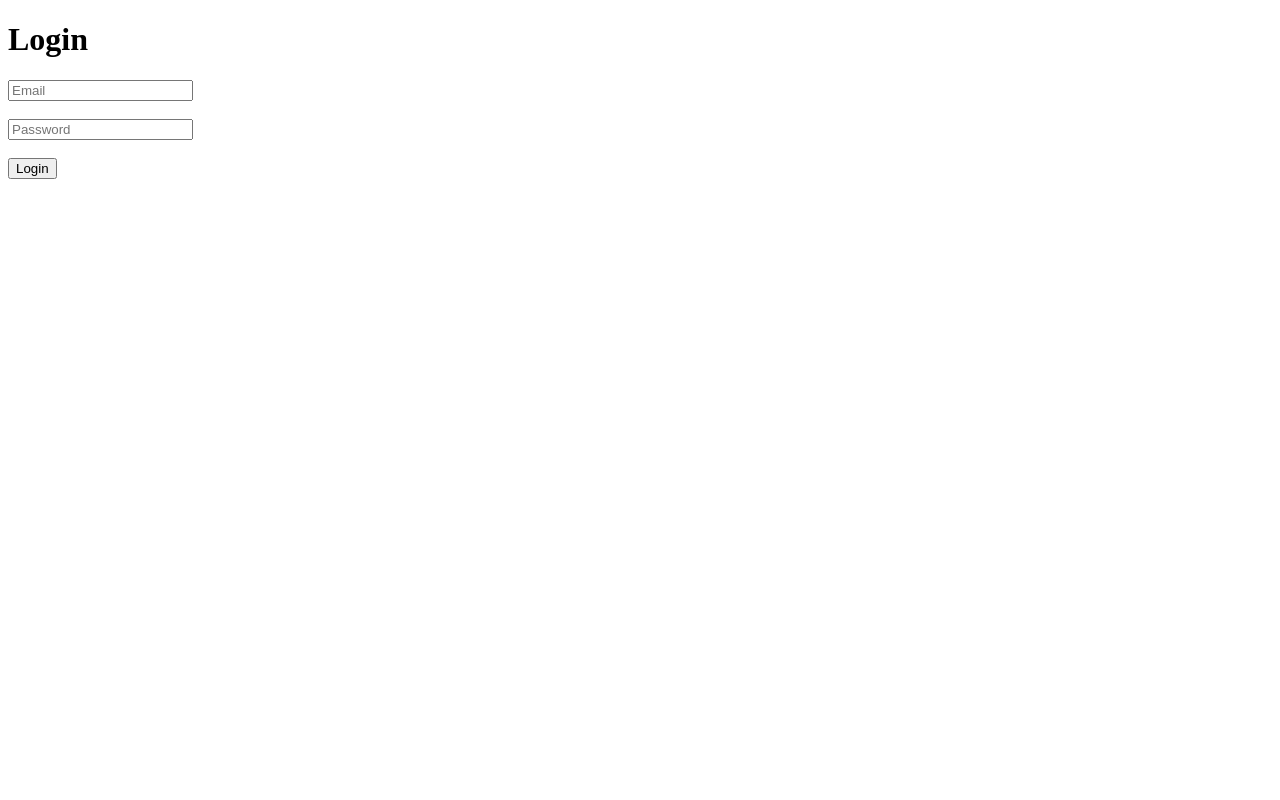
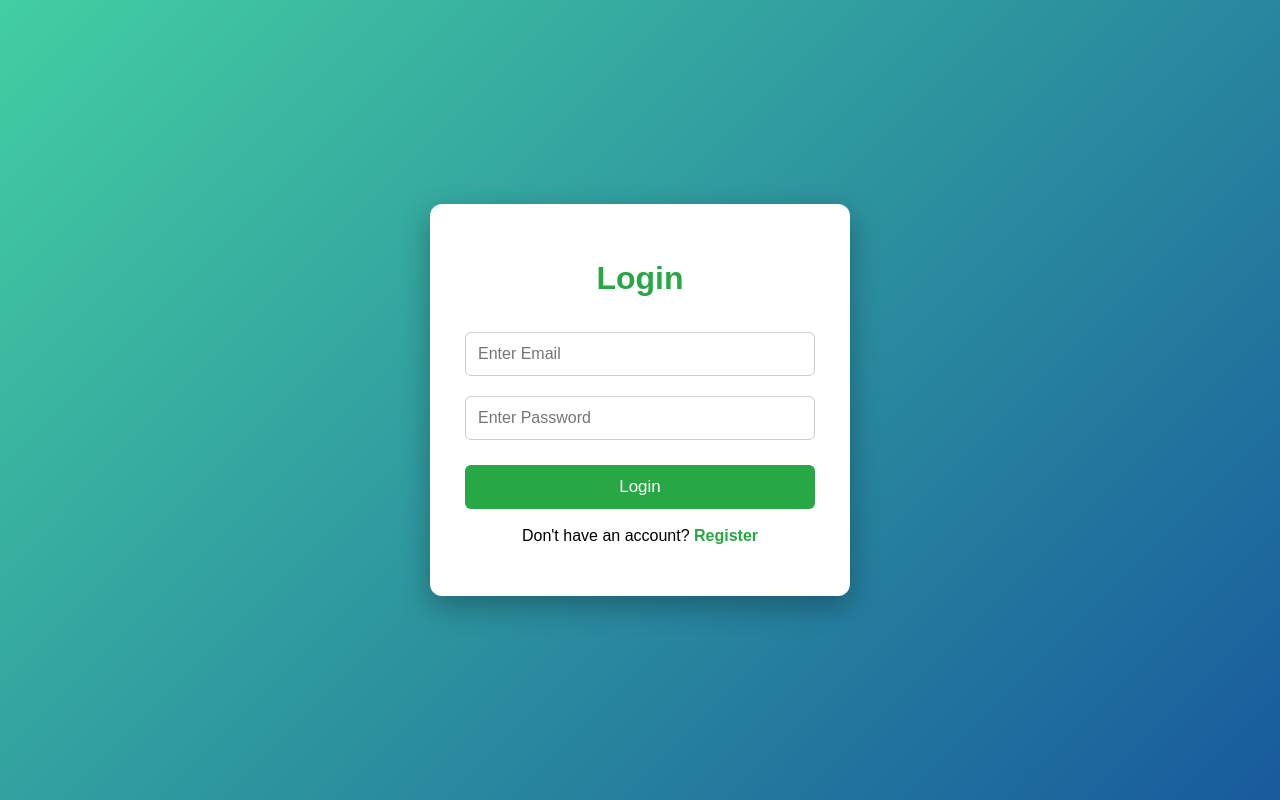
Before and after one commit to kalyaniwaikar06-code/CodeAlpha_Ecommerce, a website: page frontend/login.html in a window 1280 px wide. Drawn offline with Linux system fonts and the light colour scheme.

Commit message:
Enhanced login page design and CSS styling

```diff
--- a/frontend/login.html
+++ b/frontend/login.html
@@ -2,20 +2,37 @@
 <html>
 <head>
     <title>Login</title>
+    <link rel="stylesheet" href="style.css">
 </head>
-<body>
 
-<h1>Login</h1>
+<body class="login-page">
 
-<input type="email" id="email" placeholder="Email">
-<br><br>
+<div class="login-box">
 
-<input type="password" id="password" placeholder="Password">
-<br><br>
+    <h1>Login</h1>
 
-<button onclick="login()">
-    Login
-</button>
+    <input
+        type="email"
+        id="email"
+        placeholder="Enter Email"
+    >
+
+    <input
+        type="password"
+        id="password"
+        placeholder="Enter Password"
+    >
+
+    <button onclick="login()">
+        Login
+    </button>
+
+    <p>
+        Don't have an account?
+        <a href="register.html">Register</a>
+    </p>
+
+</div>
 
 <script src="login.js"></script>
 
--- a/frontend/style.css
+++ b/frontend/style.css
@@ -63,3 +63,102 @@ margin-top:30px;
 font-size:24px;
 color:#222;
 }
+
+
+
+/* LOGIN PAGE */
+
+.login-page{
+
+    margin:0;
+    padding:0;
+
+    display:flex;
+    justify-content:center;
+    align-items:center;
+
+    height:100vh;
+
+    font-family:Arial, sans-serif;
+
+    background:linear-gradient(135deg,#43cea2,#185a9d);
+}
+
+.login-box{
+
+    width:350px;
+
+    background:#fff;
+
+    padding:35px;
+
+    border-radius:12px;
+
+    text-align:center;
+
+    box-shadow:0 10px 30px rgba(0,0,0,0.3);
+}
+
+.login-box h1{
+
+    color:#28a745;
+
+    margin-bottom:25px;
+}
+
+.login-box input{
+
+    width:100%;
+
+    padding:12px;
+
+    margin:10px 0;
+
+    border:1px solid #ccc;
+
+    border-radius:6px;
+
+    font-size:16px;
+
+    box-sizing:border-box;
+}
+
+.login-box button{
+
+    width:100%;
+
+    padding:12px;
+
+    margin-top:15px;
+
+    background:#28a745;
+
+    color:white;
+
+    border:none;
+
+    border-radius:6px;
+
+    font-size:17px;
+
+    cursor:pointer;
+}
+
+.login-box button:hover{
+
+    background:#218838;
+}
+
+.login-box p{
+
+    margin-top:18px;
+}
+
+.login-box a{
+
+    color:#28a745;
+
+    text-decoration:none;
+
+    font-weight:bold;
+}
```
